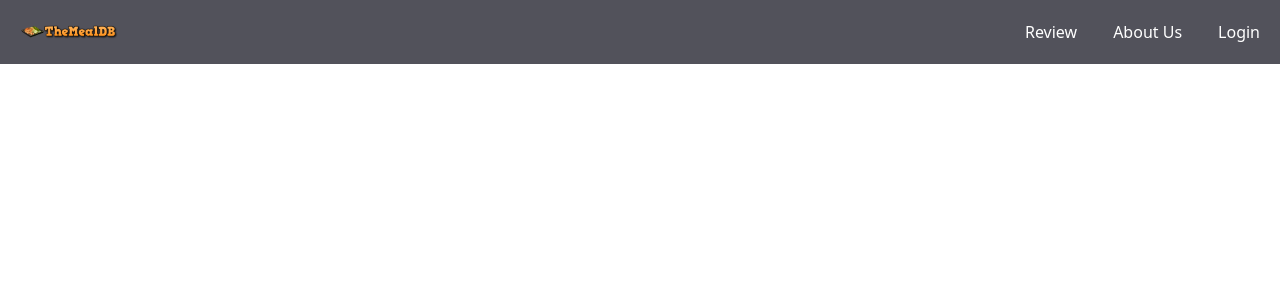
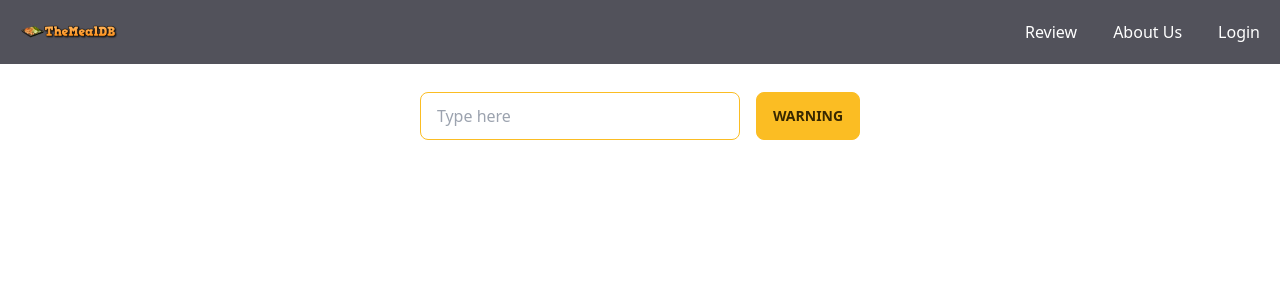
Before and after one commit to KhanZiaul/MelaDB, a React (Vite) app: page / in a window 1280 px wide. Shown: the top 300 px of the page. Built offline with nearby package versions, Linux system fonts and the light colour scheme.

Commit message:
search field and button added

```diff
--- a/src/App.jsx
+++ b/src/App.jsx
@@ -6,7 +6,7 @@ function App() {
   return (
     <div >
       <Header></Header>
-
+      <Search></Search>
     </div>
   )
 }
--- a/src/Components/SearchField/Search.jsx
+++ b/src/Components/SearchField/Search.jsx
@@ -2,8 +2,9 @@ import React from 'react';
 
 const Search = () => {
     return (
-        <div>
-            <input type="text" placeholder="Type here" className="input input-bordered w-full max-w-xs" />
+        <div className='flex gap-4 justify-center mt-7'>
+           <input type="text" placeholder="Type here" className="input input-bordered input-warning w-full max-w-xs" />
+           <button className="btn btn-warning">Warning</button>
         </div>
     );
 };
```
